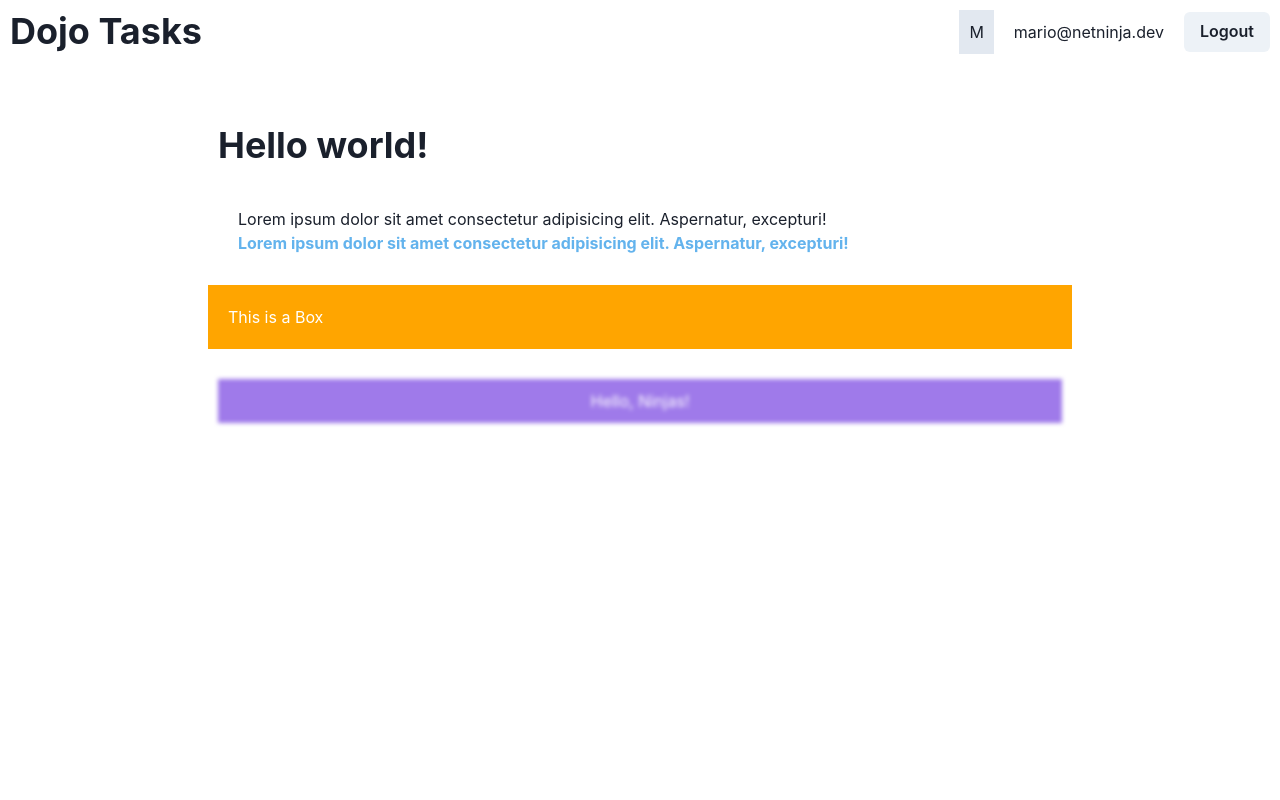
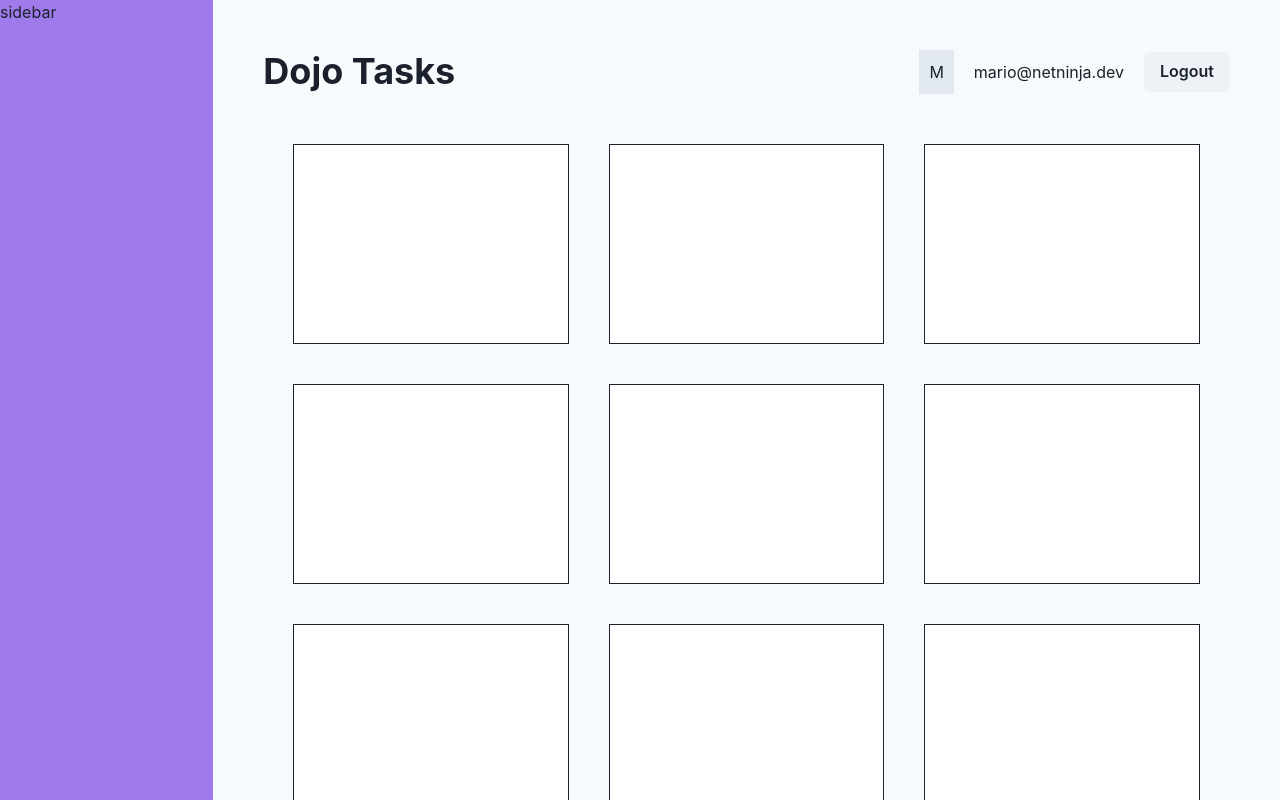
Before and after one commit to renanrgarcia/chakraui-course, a React (Vite) app in the folder chakraui-starter-project/: page / in a window 1280 px wide. Shown: the top 800 px of the page. Built offline with nearby package versions, Linux system fonts and the light colour scheme.

Commit message:
lesson-4

```diff
--- a/chakraui-starter-project/src/layouts/RootLayout.jsx
+++ b/chakraui-starter-project/src/layouts/RootLayout.jsx
@@ -1,11 +1,29 @@
 import { Outlet } from "react-router-dom"
 import Navbar from "../components/Navbar"
+import { Grid, GridItem } from "@chakra-ui/react"
 
 export default function RootLayout() {
   return (
     <div>
-      <Navbar />
-      <Outlet />
+      <Grid templateColumns="repeat(6, 1fr)" bg="gray.50">
+        <GridItem
+          as="aside"
+          colSpan="1"
+          bg="purple.400"
+          minH="100vh"
+        >
+          <span>sidebar</span>
+        </GridItem>
+        <GridItem
+          as="main"
+          colSpan="5"
+          p="40px"
+        >
+          <Navbar />
+          <Outlet />
+        </GridItem>
+      </Grid>
+
     </div>
   )
 }
--- a/chakraui-starter-project/src/pages/Dashboard.jsx
+++ b/chakraui-starter-project/src/pages/Dashboard.jsx
@@ -1,37 +1,23 @@
-import { Heading, Text, Container, Box } from "@chakra-ui/react";
+import { Box, LinkBox, SimpleGrid } from "@chakra-ui/react";
 
 export default function Dashboard() {
 
-  const boxStyles = {
-    p: "10px",
-    m: "10px",
-    bg: "purple.400",
-    color: "white",
-    textAlign: "center",
-    filter: "blur(2px)",
-    ':hover': {
-      color: "black",
-      bg: "blue.200",
-    }
-  }
+  return (
+    <SimpleGrid p={10} spacing={10} minChildWidth={250}>
+      <Box bg="white" h="200px" border="1px solid"></Box>
+      <Box bg="white" h="200px" border="1px solid"></Box>
+      <Box bg="white" h="200px" border="1px solid"></Box>
+      <Box bg="white" h="200px" border="1px solid"></Box>
 
-  return (
-    <Container as="section" maxWidth="4xl" py="20px">
-      <Heading my="30px" p="10px">Hello world!</Heading>
-      <Text marginLeft="30px">
-        Lorem ipsum dolor sit amet consectetur adipisicing elit. Aspernatur, excepturi!
-      </Text>
-      <Text ml="30px" color="blue.300" fontWeight="bold">
-        Lorem ipsum dolor sit amet consectetur adipisicing elit. Aspernatur, excepturi!
-      </Text>
+      <Box bg="white" h="200px" border="1px solid"></Box>
+      <Box bg="white" h="200px" border="1px solid"></Box>
+      <Box bg="white" h="200px" border="1px solid"></Box>
+      <Box bg="white" h="200px" border="1px solid"></Box>
 
-      <Box my="30px" p="20px" bg="orange">
-        <Text color="white">This is a Box</Text>
-      </Box>
-
-      <Box sx={boxStyles}>
-        Hello, Ninjas!
-      </Box>
-    </Container>
+      <Box bg="white" h="200px" border="1px solid"></Box>
+      <Box bg="white" h="200px" border="1px solid"></Box>
+      <Box bg="white" h="200px" border="1px solid"></Box>
+      <Box bg="white" h="200px" border="1px solid"></Box>
+    </SimpleGrid>
   )
 }
```
Also changed, not shown: 1 other file (tests, documents, lock files or other folders).
